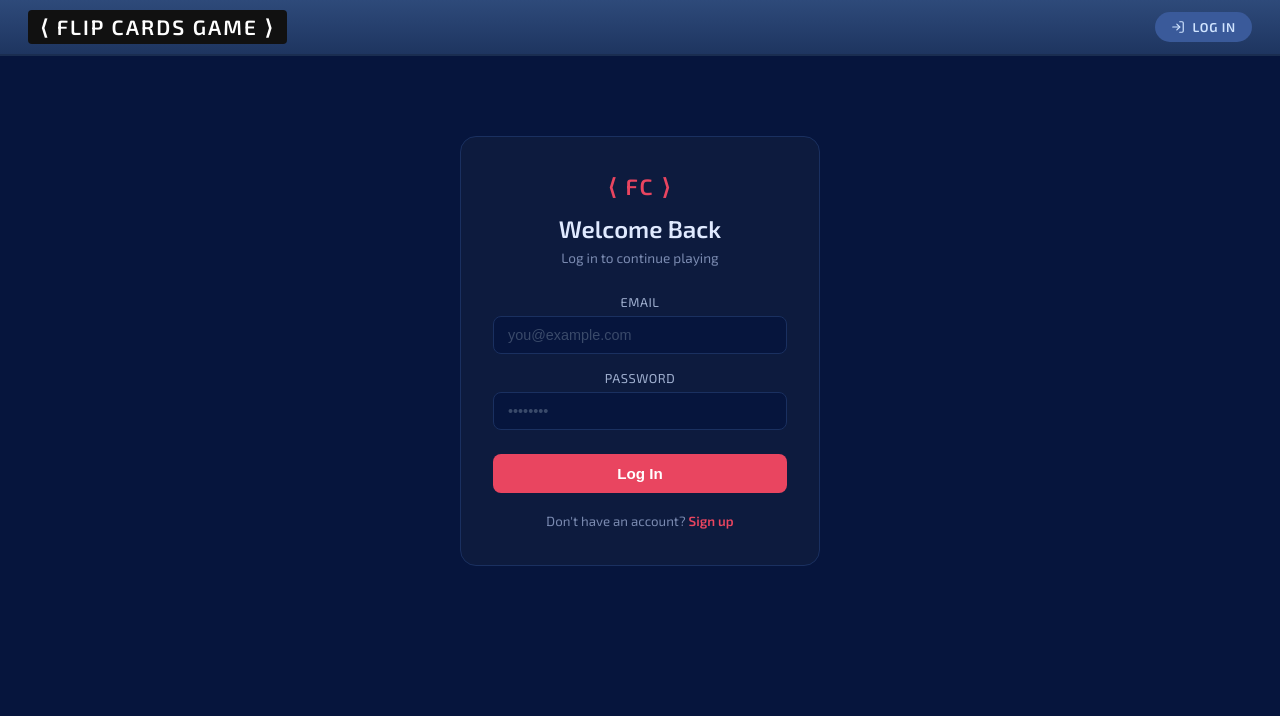
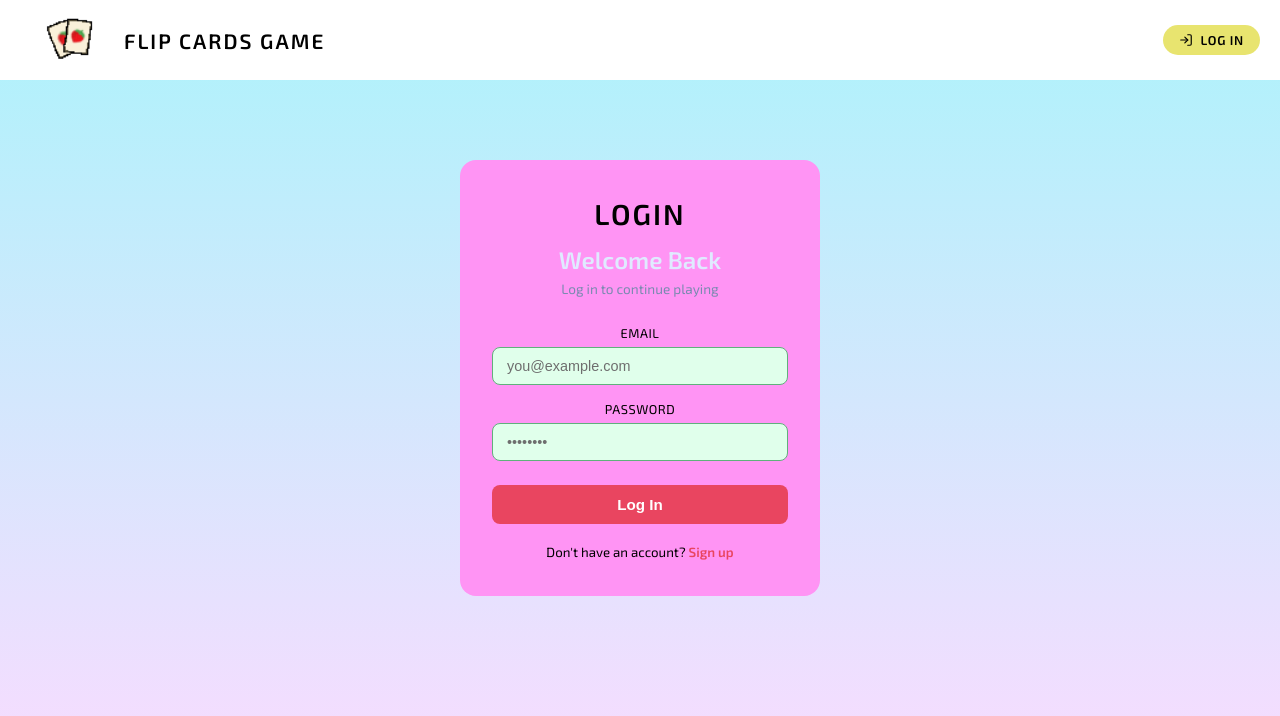
Before and after one commit to Socheat-ux/Flip-Card-Memory-Project, a React (Vite) app in the folder flip-card/: page / in a window 1280 px wide. Shown: the top 716 px of the page. Built offline with nearby package versions, Linux system fonts and the light colour scheme.

Commit message:
change style home/login/sign in

```diff
--- a/flip-card/src/App.jsx
+++ b/flip-card/src/App.jsx
@@ -13,6 +13,14 @@ function App() {
   const handleLogin = (u) => { setUser(u); setScreen("home"); };
   const handleLogout = () => { setUser(null); setScreen("login"); setDifficulty(null); };
   const handleNavigate = (s) => { setScreen(s); setDifficulty(null); };
+  const handleSelectDifficulty = (d) => {
+    setDifficulty(d);
+  };
+
+  const handleStartGame = () => {
+    if (!difficulty) return;
+    setScreen("game");
+  };
 
   return (
     <>
@@ -24,7 +32,7 @@ function App() {
       <section className="App">
         {screen === "login"  && <Login onLogin={handleLogin} onSwitch={() => setScreen("signup")} />}
         {screen === "signup" && <SignUp onSignUp={handleLogin} onSwitch={() => setScreen("login")} />}
-        {screen === "home"   && <Home onSelect={(d) => { setDifficulty(d); setScreen("game"); }} />}
+        {screen === "home" && (<Home onSelect={handleSelectDifficulty} onStartGame={handleStartGame}/>)}
         {screen === "game"   && <Game difficulty={difficulty} onHome={() => handleNavigate("home")} />}
       </section>
     </>
--- a/flip-card/src/component/Header.jsx
+++ b/flip-card/src/component/Header.jsx
@@ -1,5 +1,7 @@
 import { useState } from "react";
 import { LogIn, LogOut, User } from "lucide-react";
+
+import logo from "/src/asset/logo.png";
 
 function Header({ user, onLogout, onNavigate }) {
   const [showDropdown, setShowDropdown] = useState(false);
@@ -7,7 +9,8 @@ function Header({ user, onLogout, onNavigate }) {
   return (
     <header className="site-header">
       <div className="header-logo" onClick={() => onNavigate("home")}>
-        ⟨ Flip Cards Game ⟩
+        <img src={logo} alt="Logo" className="logo"/>
+        Flip Cards Game
       </div>
 
       <div className="header-right">
--- a/flip-card/src/component/Home.jsx
+++ b/flip-card/src/component/Home.jsx
@@ -1,28 +1,45 @@
+import React from "react";
 
-const Home = ({onSelect}) => {
+const Home = ({ onSelect, onStartGame }) => {
   const levels = [
-       {name: "Easy", pairs: 8, emoji: "🟢", desc:"16 cards"},
-       {name: "Medium", pairs: 12, emoji: "🟡", desc:"24 cards"},
-       {name: "Hard", pairs: 16, emoji: "🔴", desc:"32 cards"},
+    { name: "Easy", desc: "16 cards" },
+    { name: "Medium", desc: "24 cards" },
+    { name: "Hard", desc: "32 cards" },
   ];
+
+  const [selectedLevel, setSelectedLevel] = React.useState(null);
+
+  const handleSelect = (level) => {
+    setSelectedLevel(level.name);
+    onSelect(level);
+  };
 
     return(
     <div className="home">
     <h1>Flip Card Memory</h1>
-            <p className="subtitle">Choose your difficulty</p>
+    <hr/>
+    <p className="subtitle">Select difficulty:</p>
+
     <div className="level-grid">
         {levels.map(level => (
         <button
             key={level.name}
-                    className={`level-btn ${level.name.toLowerCase()}`}
-                    onClick={() => onSelect(level)}
+            className={`level-btn ${level.name.toLowerCase()} ${
+                selectedLevel === level.name ? "active" : ""
+            }`}
+            onClick={() => handleSelect(level)}
         >
-                    <span className="level-emoji">{level.emoji}</span>
             <span className="level-name">{level.name}</span>
             <span className="level-desc">{level.desc}</span>
         </button>
         ))}
     </div>
+
+    <hr/>
+    <button className="start-btn" onClick={onStartGame}>
+        START GAME!
+    </button>
+
     </div>
     );
 }
--- a/flip-card/src/component/Login.jsx
+++ b/flip-card/src/component/Login.jsx
@@ -6,7 +6,7 @@ function Login({ onLogin, onSwitch }) {
 
   return (
     <div className="auth-card">
-      <div className="auth-logo">⟨ FC ⟩</div>
+      <div className="auth-logo">LOGIN</div>
       <h2>Welcome Back</h2>
       <p className="auth-sub">Log in to continue playing</p>
 
--- a/flip-card/src/component/SignUp.jsx
+++ b/flip-card/src/component/SignUp.jsx
@@ -11,7 +11,7 @@ function SignUp({ onSignUp, onSwitch }) {
 
   return (
     <div className="auth-card">
-      <div className="auth-logo">⟨ FC ⟩</div>
+      <div className="auth-logo">SIGN IN</div>
       <h2>Create Account</h2>
       <p className="auth-sub">Join the memory challenge</p>
 
--- a/flip-card/src/index.css
+++ b/flip-card/src/index.css
@@ -1,11 +1,21 @@
 
 @import url('https://fonts.googleapis.com/css2?family=Orbitron:wght@400;700;900&family=Exo+2:wght@300;400;600&display=swap');
+
+:root {
+  --nav-color: white;
+  --main-color: #FF94F4;
+  --color-button: #e8e46f;
+  --button-hover: #a4a13d;
+  --start-button: #88DF70;
+  --start-button-hover: #4b964b;
+  /* font-family: "Montserrat", sans-serif; */
+}
 
 * { box-sizing: border-box; margin: 0; padding: 0; }
 
 
 body {
-  background: #06153d;
+  background: linear-gradient(to bottom, #ACF3FB, #FBDBFF);
   color: #e0eaff;
   font-family: 'Exo 2', sans-serif;
   min-height: 100vh;
@@ -16,17 +26,25 @@ body {
 
 /* ── Header ── */
 .site-header {
-  background: linear-gradient(180deg, #2e4a7a 0%, #1e3560 100%);
-  border-bottom: 2px solid #1a2d50;
-  padding: 0 28px; height: 56px;
+  background: var(--nav-color);
+  padding: 0 20px; height: 80px;
   display: flex; align-items: center; justify-content: space-between;
   margin-bottom: 20px;
 }
+
 .header-logo {
-  font-size: 1.3rem; font-weight: 900; color: #fff;
+  font-size: 1.3rem; font-weight: 900; color: #000000;
   letter-spacing: 2px; text-transform: uppercase;
-  background: #111; padding: 4px 12px; border-radius: 4px; cursor: pointer;
+  background: transparent; padding: 4px 12px; border-radius: 4px; cursor: pointer;
+  display: flex; align-items: center; gap: 2px;
 }
+
+.logo {
+  width: 80px;
+  height: 80px;
+  margin-right: 10px;
+}
+
 .header-right { display: flex; align-items: center; gap: 6px; }
 
 .hdr-btn {
@@ -34,26 +52,25 @@ body {
   padding: 7px 16px; border-radius: 20px;
   font-size: 0.8rem; font-weight: 700; letter-spacing: 0.06em;
   text-transform: uppercase; cursor: pointer; border: none;
-  background: #3a5a9a; color: #d0e4ff;
+  background: var(--color-button); color: #000000;
   font-family: 'Exo 2', sans-serif; transition: filter 0.2s;
 }
-.hdr-btn:hover { filter: brightness(1.15); }
+.hdr-btn:hover { filter: brightness(1.15); background-color: var(--button-hover); }
 .hdr-btn svg   { width: 14px; height: 14px; }
-.btn-logout    { background: #7a2030; color: #ffd0d8; }
+.btn-logout    { background: var(--start-button); color: #ffd0d8; }
 
 /* ── Auth Screens ── */
 .auth-card {
   max-width: 360px;
   margin: 40px auto;
-  background: #0d1b3e;
-  border: 1px solid #1a3060;
+  background: var(--main-color);
   border-radius: 16px;
   padding: 36px 32px;
 }
 .auth-logo {
   text-align: center;
-  font-size: 1.4rem;
-  color: #e94560;
+  font-size: 1.8rem;
+  color: #000000;
   font-weight: 900;
   letter-spacing: 2px;
   margin-bottom: 14px;
@@ -62,15 +79,15 @@ body {
 .auth-sub { color: #7a8ab0; font-size: 0.85rem; text-align: center; margin-bottom: 28px; }
 
 .form-group { margin-bottom: 16px; }
-.form-group label { display: block; color: #a0b0d0; font-size: 0.8rem; margin-bottom: 6px; font-weight: 500; letter-spacing: 0.04em; }
+.form-group label { display: block; color: #000000; font-size: 0.8rem; margin-bottom: 6px; font-weight: 500; letter-spacing: 0.04em; }
 .form-group input {
-  width: 100%; background: #06153d; border: 1.5px solid #1a3060;
-  border-radius: 8px; padding: 10px 14px; color: #e0eaff;
+  width: 100%; background: #e0ffeb; border: 1.8px solid #60b07c;
+  border-radius: 8px; padding: 10px 14px;
   font-size: 0.9rem; outline: none; transition: border-color 0.2s;
 }
 .form-group input:focus { border-color: #e94560; }
-.form-group input::placeholder { color: #3a4a6a; }
-.password-hint { font-size: 0.74rem; color: #3a4a6a; margin-top: 4px; }
+.form-group input::placeholder { color: #6e6e6e; }
+.password-hint { font-size: 0.74rem; color: #e94560; margin-top: 4px; }
 
 .btn-primary {
   width: 100%; padding: 11px; background: #e94560; color: white;
@@ -92,7 +109,7 @@ body {
 }
 .btn-google:hover { border-color: #e94560; color: #e0eaff; }
 
-.auth-switch { text-align: center; margin-top: 20px; font-size: 0.83rem; color: #7a8ab0; }
+.auth-switch { text-align: center; margin-top: 20px; font-size: 0.83rem; color: #000000; }
 .auth-switch span { color: #e94560; cursor: pointer; font-weight: 600; }
 
 
@@ -131,31 +148,94 @@ body {
 .logout-item:hover { background: #3a1020; color: #f4a0b0; }
 
 /* ── Home Screen ── */
-.home { padding: 40px 20px; }
-.home h1 { font-size: 2.2rem; margin-bottom: 10px; }
-.subtitle { color: #aaa; margin-bottom: 40px; font-size: 1.1rem; }
+.home {
+  margin-top: 30px;
+  padding: 40px;
+  background-color: var(--main-color);
+  border-radius: 16px;
 
+  display: flex;
+  flex-direction: column;
+  align-items: center;
+}
+
+.home h1 {
+  font-size: 2.2rem;
+  margin-bottom: 20px;
+  color: black;
+}
+
+.subtitle {
+  margin-bottom: 20px;
+  font-size: 1.1rem;
+  color: black;
+}
+
+.level-grid {
+  display: flex;
+  gap: 20px;
+  margin: 20px 0;
+}
 
 .level-btn {
-  display: flex;
-  align-items: center;
-  gap: 16px;
-  padding: 20px 24px;
+  padding: 10px 20px;
+  border: none;
+  border-radius: 12px;
+  font-weight: bold;
+  cursor: pointer;
+  font-size: 1rem;
+  transition: transform 0.15s, background-color 0.15s;
+  background-color: var(--color-button); /* default color */
+  color: black;
+}
+
+/* Hover effect */
+.level-btn:hover {
+  transform: scale(1.05);
+  background-color: var(--button-hover); /* hover color */
+}
+
+/* Active state: changes color after click */
+.level-btn.active {
+  background-color: var(--button-hover); /* color stays after click */
+  transform: scale(1.05);                /* same as hover */
+}
+
+/* Show description on hover or when active */
+.level-btn .level-desc {
+  display: none;
+  font-size: 0.9rem;
+  margin-top: 4px;
+}
+
+.level-btn:hover .level-desc,
+.level-btn.active .level-desc {
+  display: block;
+}
+
+hr {
+  width: 100%;
+  border: none;
+  border-top: 1px solid #1a3060;
+  margin: 20px 0;
+}
+
+.start-btn {
+  margin-top: 30px;
+  padding: 15px 40px;
   border: none;
   border-radius: 14px;
+  background-color: var(--start-button);
+  font-size: 1.3rem;
+  font-weight: bold;
   cursor: pointer;
-  font-size: 1rem;
-  transition: transform 0.15s, opacity 0.15s;
+  transition: transform 0.15s;
 }
-.level-btn:hover { transform: scale(1.03); opacity: 0.9; }
 
-.level-btn.easy   { background: #1a472a; color: #a3e4b0; }
-.level-btn.medium { background: #4a3800; color: #fcd97c; }
-.level-btn.hard   { background: #4a1020; color: #f4a0b0; }
-
-.level-emoji { font-size: 1.6rem; }
-.level-name  { font-size: 1.3rem; font-weight: bold; flex: 1; text-align: left; }
-.level-desc  { font-size: 0.9rem; opacity: 0.8; }
+.start-btn:hover {
+  transform: scale(1.05);
+  background-color: var(--start-button-hover);
+}
 
 /* ── Game Screen ── */
 .game-header {
```
Also changed, not shown: flip-card/src/asset/logo.png (added). Lines whose indentation alone changed are shown as unchanged.
